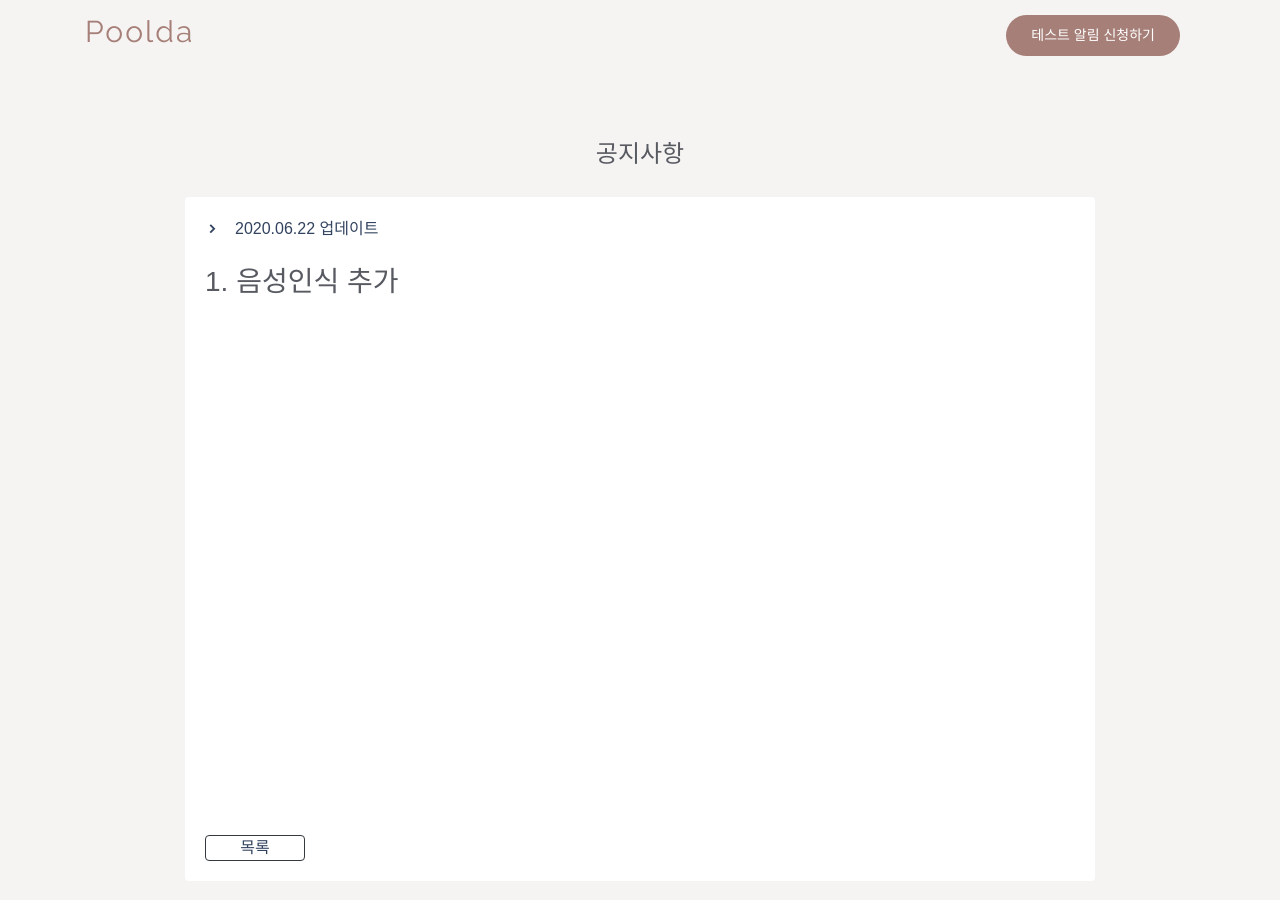
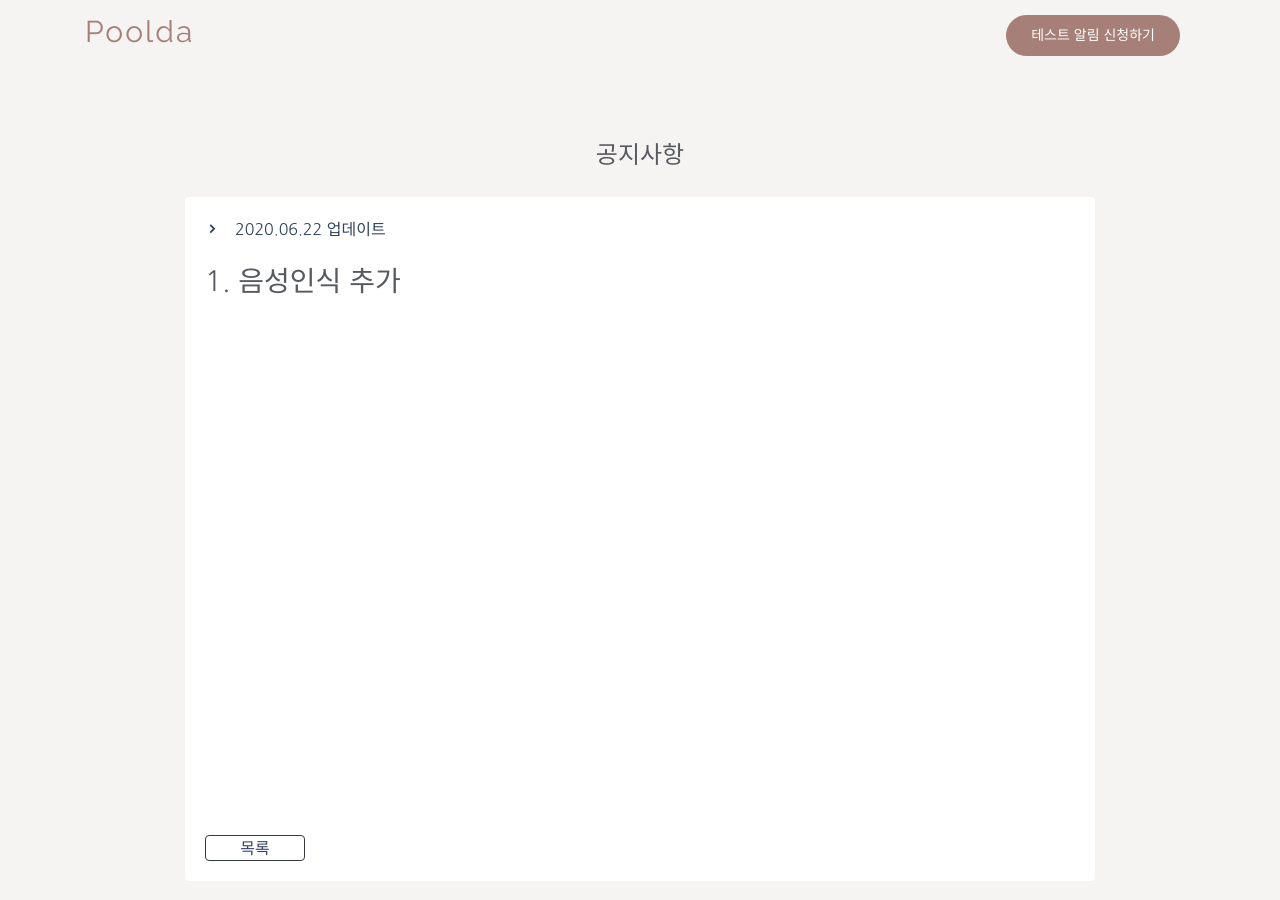
Before and after one commit to Anseilen/anseilen.github.io, a Jekyll site: the page built from _posts/2020-06-22-update.md, in a window 1280 px wide and 900 px high. Built offline with Jekyll 4.4.1, drawn with Linux system fonts in a browser that asks for light colours; some web fonts are replaced.

Commit message:
[imprv] 폰트를 나눔고딕으로 변경

```diff
--- a/_config.yml
+++ /dev/null
@@ -1 +0,0 @@
-theme: jekyll-theme-slate
--- a/assets/css/style.css
+++ b/assets/css/style.css
@@ -4,16 +4,13 @@
 * Author: BootstrapMade.com
 * License: https://bootstrapmade.com/license/
 */
-@font-face {
-  font-family: "NanumSquareRoundR";
-  src: url("../fonts/NanumSquareRoundR.ttf");
-}
+@import url(https://fonts.googleapis.com/earlyaccess/nanumgothic.css);
 
 /*--------------------------------------------------------------
 # General
 --------------------------------------------------------------*/
 body {
-  font-family: "NanumSquareRoundR", sans-serif;
+  font-family: "Nanum Gothic", sans-serif;
   color: #585a61;
 }
 
@@ -27,7 +24,7 @@ a:hover {
 }
 
 h1, h2, h3, h4, h5, h6 {
-  font-family: "NanumSquareRoundR", sans-serif;
+  font-family: "Nanum Gothic", sans-serif;
 }
 
 /*--------------------------------------------------------------
@@ -127,7 +124,7 @@ h1, h2, h3, h4, h5, h6 {
   padding: 8px 15px 12px 15px;
   transition: 0.3s;
   font-size: 14px;
-  font-family: "NanumSquareRoundR", sans-serif;
+  font-family: "Nanum Gothic", sans-serif;
 }
 
 .nav-menu a:hover, .nav-menu .active > a, .nav-menu li:hover > a {
@@ -357,10 +354,10 @@ h1, h2, h3, h4, h5, h6 {
 #hero h1 {
   margin: 0 0 10px 0;
   font-size: 56px;
-  font-weight: 700;
+  font-weight: 500;
   line-height: 56px;
   color: #32435f;
-  font-family: "NanumSquareRoundR", sans-serif;
+  font-family: "Nanum Gothic", sans-serif;
 }
 
 #hero h2 {
@@ -521,7 +518,7 @@ section {
 }
 
 .details .content h3 {
-  font-weight: 700;
+  font-weight: 500;
   font-size: 56px;
   color: #47536e;
 }
@@ -894,7 +891,7 @@ section {
   font-size: 16px;
   font-weight: 600;
   text-transform: uppercase;
-  font-family: "NanumSquareRoundR", sans-serif;
+  font-family: "Nanum Gothic", sans-serif;
 }
 
 .contact .info p {
```
Also changed, not shown: 1 other file.
